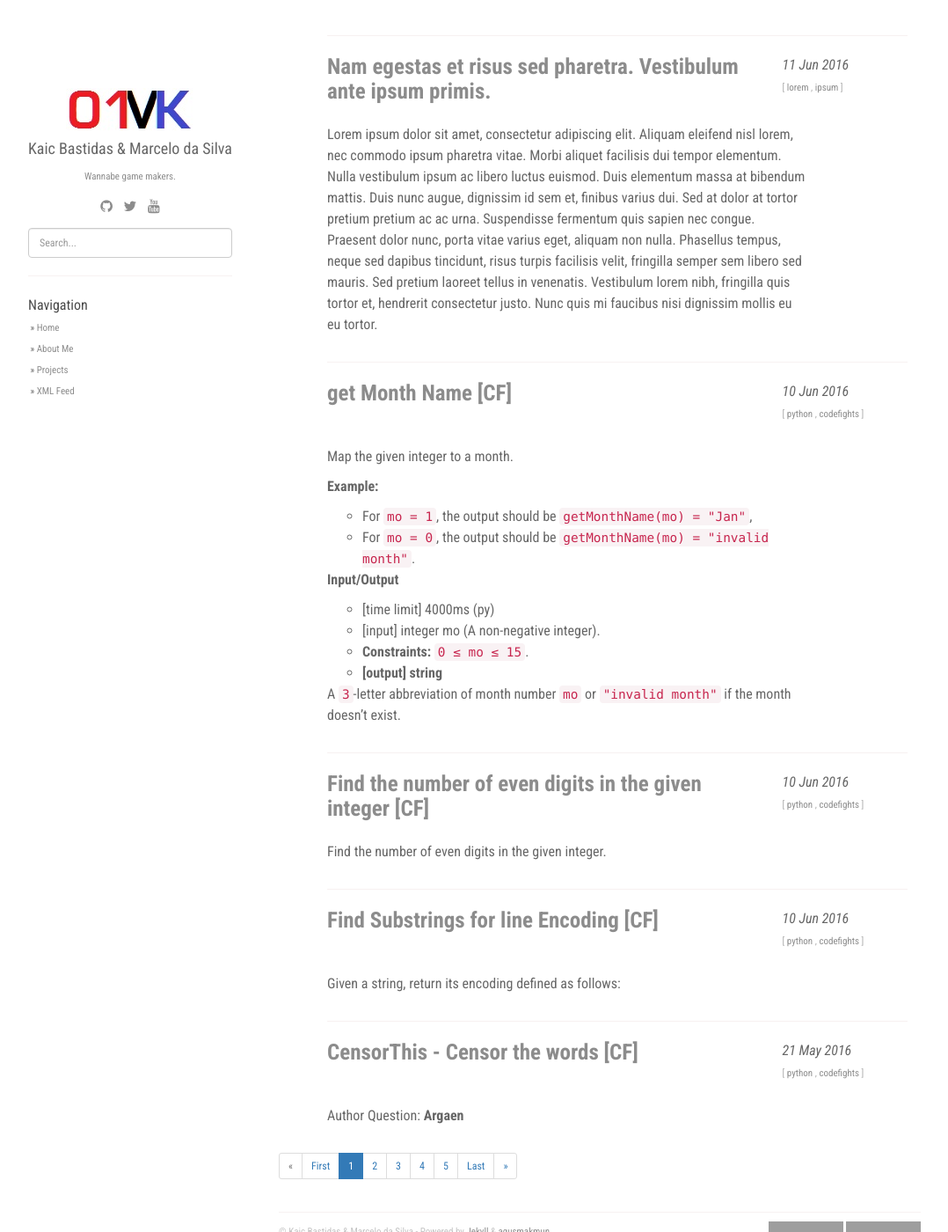
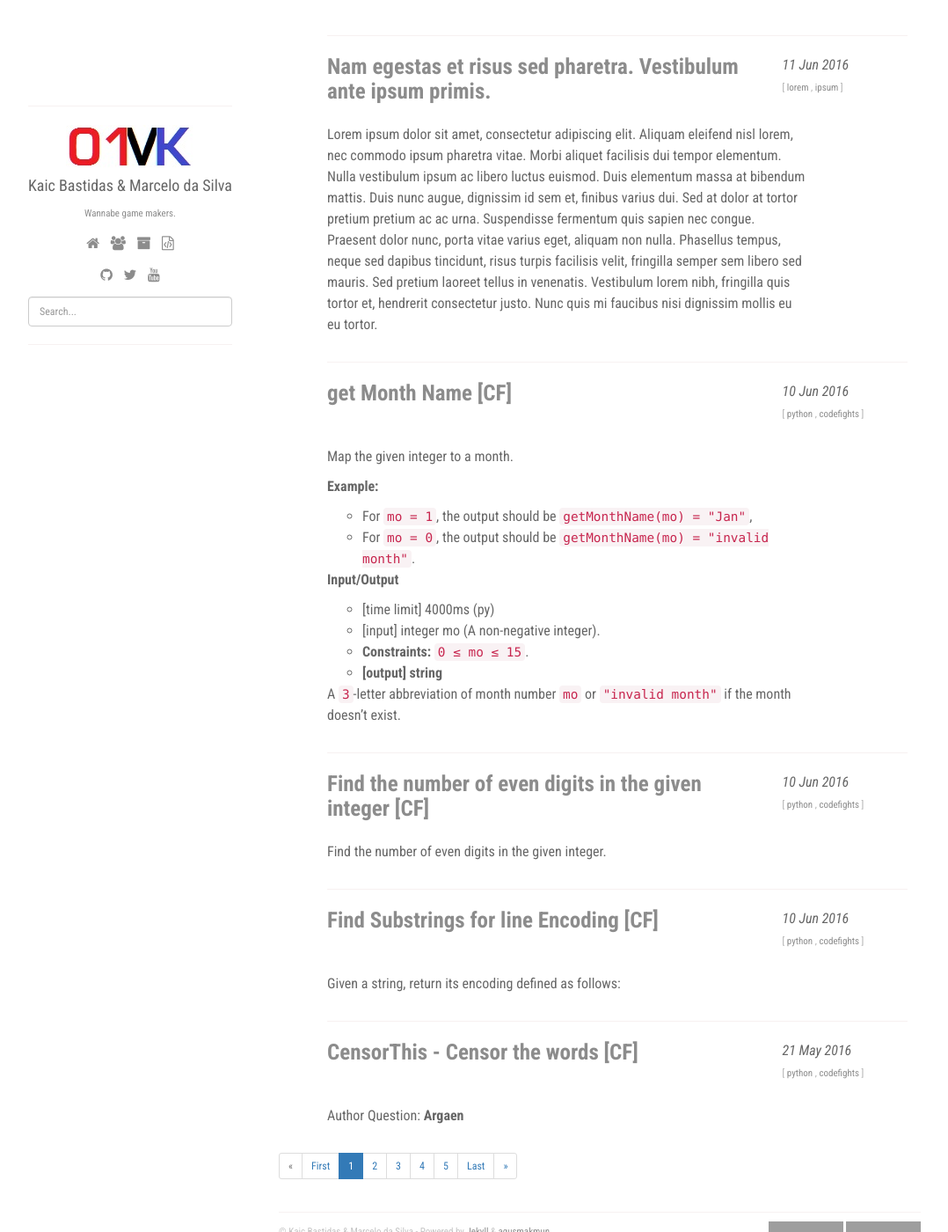
Before and after one commit to IterumCorp/iterumcorp.github.io, a Jekyll site: the page built from index.html, in a window 1280 px wide and 1400 px high. Shown: the whole window at 88% size, without its empty margins (53-1131 px from the left). Built offline with Jekyll 4.4.1, drawn with Linux system fonts in a browser that asks for light colours; nearby versions of some CDN libraries; the list of posts is cut into pages by our own code; grey boxes are pictures that could not be loaded.

Commit message:
nova navegação

```diff
--- a/_config.yml
+++ b/_config.yml
@@ -16,10 +16,13 @@ collections:
 
 social:
     - icon: fa-github
+      text: Github
       link: "https://github.com/01mk"
     - icon: fa-twitter
+      text: Twitter
       link: "#"
     - icon: fa-youtube
+      text: YouTube
       link: "#"
 
 share:
@@ -27,11 +30,17 @@ share:
   fb_appid:
 
 urls:
-    - text: About Me
+    - icon: fa-home
+      text: Home
+      url: /
+    - icon: fa-users
+      text: About Me
       url: /about/
-    - text: Projects
+    - icon: fa-archive
+      text: Projects
       url: /projects/
-    - text: XML Feed
+    - icon: fa-file-code-o
+      text: XML Feed
       url: /feed.xml
 
 url: "https://01mk.github.io"
--- a/_layouts/default.html
+++ b/_layouts/default.html
@@ -112,6 +112,7 @@
         <div class="container">
             <div class="col-sm-3">
                 <div class="fixed-condition">
+                    <hr />
                     <center><a href="/"><img src="/static/img/avatar.jpg"/></a></center>
                     <center><h4 class="author-name">{{ site.author }}</h4></center>
                     {% if site.about %}
@@ -122,11 +123,21 @@
                     </center>
                     {% endif %}
 
+                    <div class= "navigation">
+                        <center>
+                          <ul>
+                            {% for link in site.urls %}
+                                <li><a href="{{ link.url }}" target="_blank"><i class="fa {{ link.icon }}" data-toggle="tooltip" title="{{link.text}}"></i></a></li>
+                            {% endfor %}
+                          </ul>
+                        </center>
+                    </div>
+
                     <div class="social">
                         <center>
                             <ul>
                               {% for link in site.social %}
-                                  <li><a href="{{ link.link }}" target="_blank"><i class="fa {{ link.icon }}"></i></a></li>
+                                  <li><a href="{{ link.link }}" target="_blank"><i class="fa {{ link.icon }}" data-toggle="tooltip" title="{{link.text}}"></i></a></li>
                               {% endfor %}
                             </ul>
                         </center>
@@ -137,12 +148,6 @@
                       <ul class="search__results" id="js-search__results"></ul>
                     </div>
                     <hr />
-
-                    <strong>Navigation</strong><br />
-                        &nbsp;&raquo; <a href="/">Home</a> <br />
-                    {% for i in site.urls %}
-                        &nbsp;&raquo; <a class="about" href="{{ i.url }}">{{ i.text }}</a><br />
-                    {% endfor %}
                 </div><!-- end /.fixed-condition -->
             </div>
 
--- a/static/css/main.css
+++ b/static/css/main.css
@@ -180,6 +180,23 @@ div.col-sm-3 img#about {
     text-align: left;
 }
 
+.navigation{
+    display: block;
+    margin: 10px 0;
+}
+.navigation ul {
+    list-style-type: none;
+    margin: 0;
+    padding: 0;
+}
+.navigation ul li {
+    display: inline-block;
+    margin: 0 5px;
+}
+.navigation li a {
+    font-size: 16px;
+}
+
 .social{
     display: block;
     margin: 10px 0;
```
Also changed, not shown: other parts of _layouts/default.html (+6 -0 lines).
